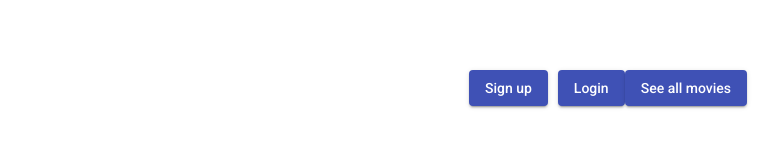
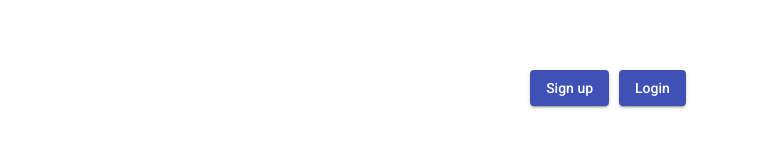
Before and after one commit to joyreacher/myflix-app, an Angular app: page /welcome in a window 1280 px wide. Shown: the part 174-322 px from the top of the page, without its empty margins (32-811 px from the left). Built offline with nearby package versions, Linux system fonts and the light colour scheme.

Commit message:
style(User Login/Welcome):

```diff
--- a/src/app/components/user-login-form/user-login-form.component.ts
+++ b/src/app/components/user-login-form/user-login-form.component.ts
@@ -24,19 +24,15 @@ export class UserLoginFormComponent implements OnInit {
   }
   loginUser(): void{
     this.fetchApiData.userLogin(this.userData).subscribe((result) => {
+      this.dialogRef.close()
       localStorage.setItem('user', result.user.username),
       localStorage.setItem('token', result.token),
-      this.dialogRef.close()
       this.snackBar.open(
-        `${result.user.username}, you may login.`,
+        `Hello ${result.user.username}.`,
         "OK", {
         duration:2000
       })
-    }, (result) => {
-      this.snackBar.open(result, "OK", {
-        duration:2000
-      })
+      this.router.navigate(['home'])
     })
-    this.router.navigate(['movies'])
   }
 }
--- a/src/app/components/welcome-page/welcome-page.component.html
+++ b/src/app/components/welcome-page/welcome-page.component.html
@@ -15,15 +15,6 @@
     >
       Login
     </button>
-
-    <button
-      mat-raised-button
-      color="primary"
-      (click)="openMoviesDialog()"
-    >
-    See all movies
-    </button>
-
     <!-- <a routerLink="/login">Login</a> -->
   </mat-grid-tile>
 
```
